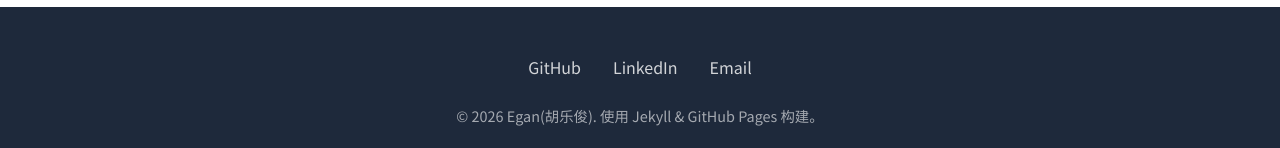
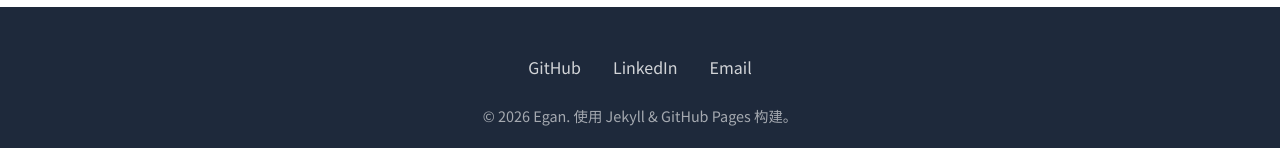
Before and after one commit to Lejun-Hu/Lejun-Hu.github.io, a Jekyll site: the page built from index.md, in a window 1280 px wide and 900 px high, scrolled down 2603 px. Shown: the part 749-897 px from the top of the window. Built offline with Jekyll 4.4.1, drawn with Linux system fonts in a browser that asks for light colours.

Commit message:
隐藏中文名

```diff
--- a/_config.yml
+++ b/_config.yml
@@ -16,7 +16,7 @@ email: 443462147@qq.com
 
 # 作者信息（用于 SEO 和元数据）
 author:
-  name: Egan(胡乐俊)
+  name: Egan
   email: 443462147@qq.com
   github: tbd
   linkedin: tbd
```
